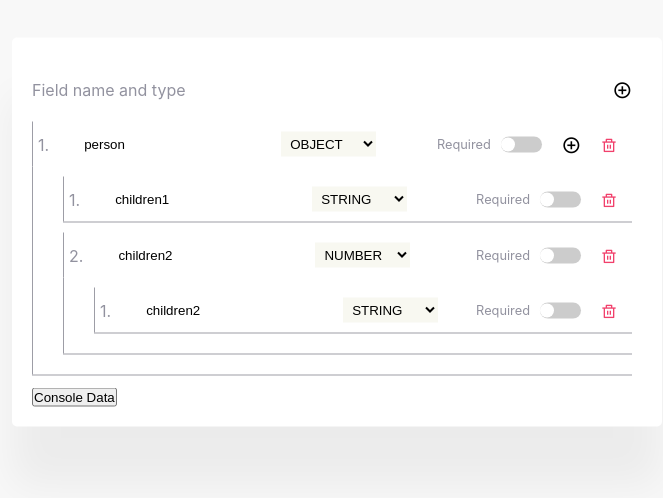
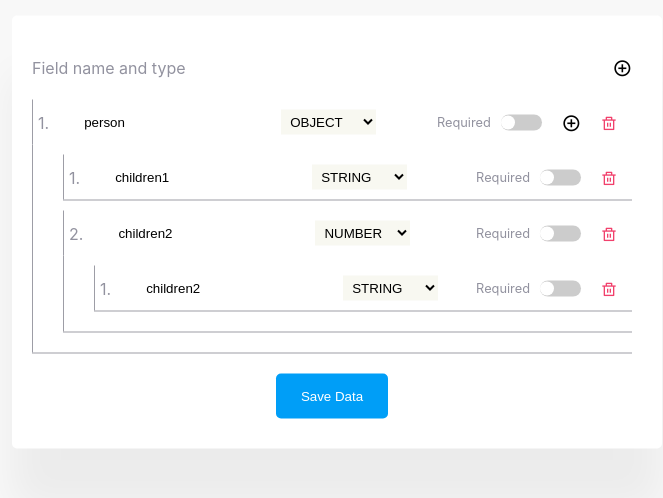
Before and after one commit to killcodeX/cosmocloud-hiring, a React (Create React App) app: page / in a window 1280 px wide. Shown: the part 168-666 px from the top of the page, without its empty margins (303-966 px from the left). Built offline with nearby package versions, Linux system fonts and the light colour scheme.

Commit message:
updated button css

```diff
--- a/src/App.tsx
+++ b/src/App.tsx
@@ -89,7 +89,7 @@ function App() {
         </div>
       </div>
       <div className="card-footer">
-        <button type="button" onClick={handleConsole}>Console Data</button>
+        <button type="button" onClick={handleConsole}>Save Data</button>
       </div>
     </div>
   );
--- a/src/index.css
+++ b/src/index.css
@@ -205,3 +205,19 @@ input:checked + .slider:before {
 .slider.round:before {
   border-radius: 50%;
 }
+
+/* card-footer */
+.card-footer {
+  display:flex;
+  justify-content:center;
+  padding:10px 0;
+}
+
+button{
+  cursor:pointer;
+  border:none;
+  color:#fff;
+  padding:15px 25px;
+  background:#009ef7;
+  border-radius:5px;
+}
```
